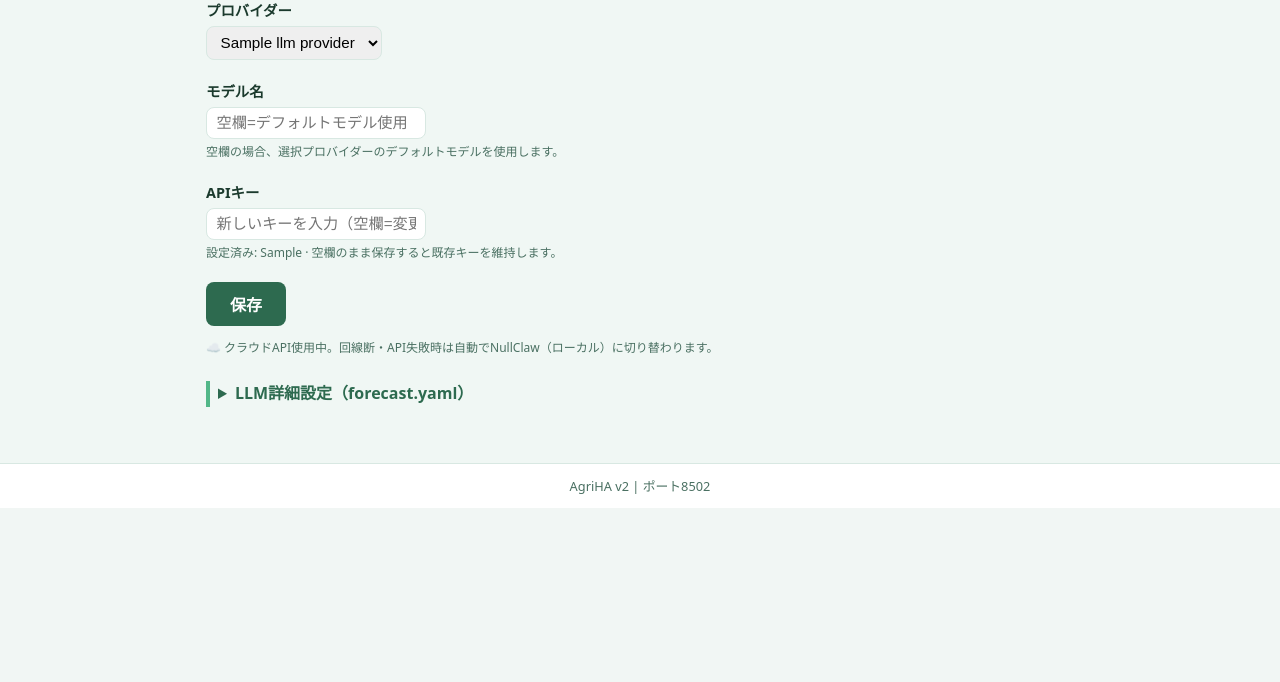
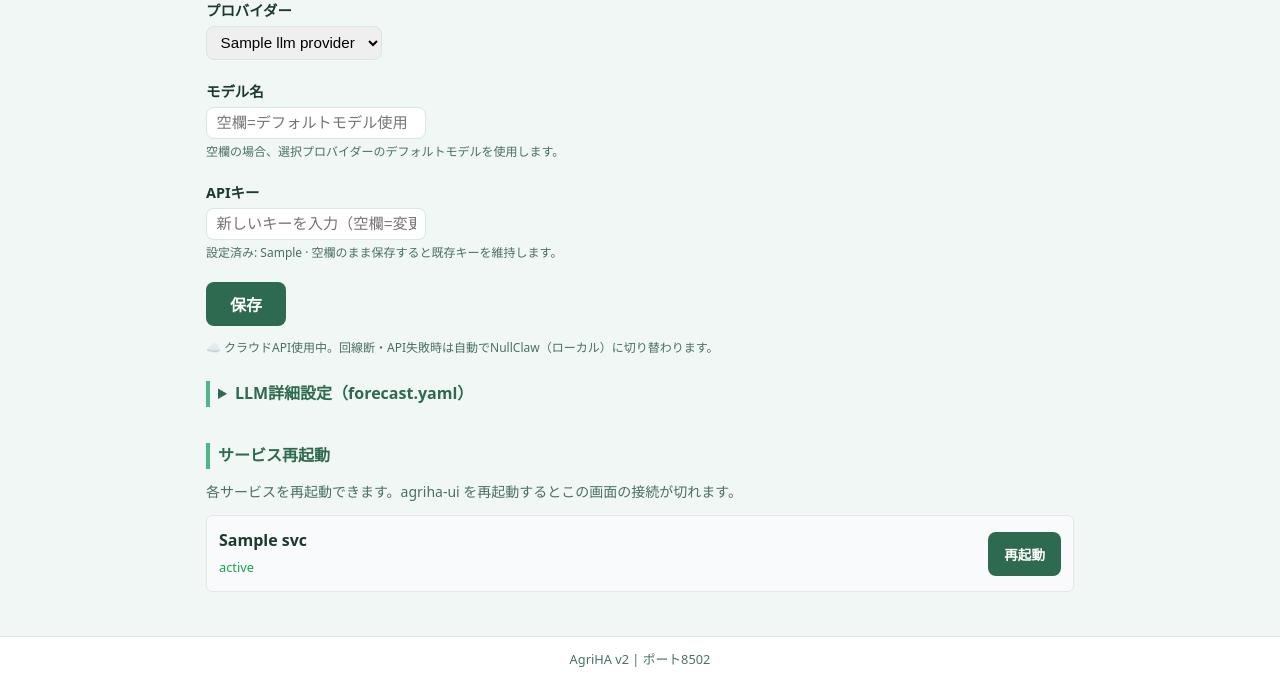
Before and after one commit to yasunorioi/uecs-llm, a FastAPI app: template src/agriha/chat/templates/settings.html in a window 1280 px wide. Shown: the part 3566-4248 px from the top of the page. Before the commit the page ends 4074 px from the top, so only its background shows below. Run offline with FastAPI, Linux system fonts and the light colour scheme; the template is opened without the code that fills it: most values are stand-ins (such as "Sample title", 1, 10 or a date in 2020).

Commit message:
feat: 設定画面にサービス再起動ボタン追加
unipi-daemon / agriha-ui / agriha-nullclaw-proxy の
稼働状態表示と再起動ボタンを設定画面に追加。
確認ダイアログ付き。sudoers設定が別途必要。

Co-Authored-By: Claude Opus 4.6 <noreply@anthropic.com>

```diff
--- a/src/agriha/chat/app.py
+++ b/src/agriha/chat/app.py
@@ -740,6 +740,17 @@ async def settings(
     # ネットワーク設定
     network_config = load_network_config(NETWORK_CONFIG_PATH)
     network_status = get_network_status()
+    # サービス状態
+    service_statuses: dict[str, str] = {}
+    for svc in sorted(_RESTARTABLE_SERVICES):
+        try:
+            cp = subprocess.run(
+                ["systemctl", "is-active", svc],
+                capture_output=True, text=True, timeout=5,
+            )
+            service_statuses[svc] = cp.stdout.strip()
+        except Exception:
+            service_statuses[svc] = "unknown"
     flash: str | None = None
     if saved:
         flash = "設定を保存しました"
@@ -758,6 +769,7 @@ async def settings(
         "network_config": network_config,
         "network_status": network_status,
         "apn_presets": APN_PRESETS,
+        "service_statuses": service_statuses,
         "flash": flash,
     }
     return templates.TemplateResponse("settings.html", ctx)
@@ -932,6 +944,52 @@ async def save_llm_provider_route(
         return RedirectResponse(url="/settings?error=1", status_code=303)
 
 
+# ── サービス再起動 ─────────────────────────────────────────────────────────
+
+_RESTARTABLE_SERVICES = {
+    "unipi-daemon",
+    "agriha-ui",
+    "agriha-nullclaw-proxy",
+}
+
+
+@app.post("/settings/restart_service")
+async def restart_service_route(
+    service: str = Form(...),
+    _: None = Depends(verify_auth),
+) -> RedirectResponse:
+    """systemd サービスを再起動する。"""
+    if service not in _RESTARTABLE_SERVICES:
+        return RedirectResponse(url="/settings?error=1", status_code=303)
+    try:
+        subprocess.run(
+            ["sudo", "systemctl", "restart", service],
+            check=True,
+            timeout=15,
+        )
+        return RedirectResponse(url="/settings?saved=1", status_code=303)
+    except Exception:
+        return RedirectResponse(url="/settings?error=1", status_code=303)
+
+
+@app.get("/api/service_status")
+async def service_status_route(
+    _: None = Depends(verify_auth),
+) -> dict[str, Any]:
+    """再起動可能サービスの稼働状態を返す。"""
+    result: dict[str, Any] = {}
+    for svc in sorted(_RESTARTABLE_SERVICES):
+        try:
+            cp = subprocess.run(
+                ["systemctl", "is-active", svc],
+                capture_output=True, text=True, timeout=5,
+            )
+            result[svc] = cp.stdout.strip()
+        except Exception:
+            result[svc] = "unknown"
+    return result
+
+
 # ── LINE Bot Webhook ───────────────────────────────────────────────────────
 
 @app.post("/callback")
--- a/src/agriha/chat/templates/settings.html
+++ b/src/agriha/chat/templates/settings.html
@@ -333,6 +333,33 @@
     </form>
   </details>
 </section>
+{# ─── サービス再起動 ──────────────────────────── #}
+<section class="section">
+  <h2 class="section__title">サービス再起動</h2>
+  <p class="section__desc">各サービスを再起動できます。agriha-ui を再起動するとこの画面の接続が切れます。</p>
+  <div style="display:flex; flex-direction:column; gap:0.75rem;">
+    {% for svc, svc_status in service_statuses.items() %}
+    <div style="display:flex; align-items:center; gap:1rem; padding:0.75rem; background:#f9fafb; border:1px solid #e5e7eb; border-radius:6px;">
+      <div style="flex:1;">
+        <strong>{{ svc }}</strong><br>
+        <span style="font-size:0.8rem;
+          {% if svc_status == 'active' %}color:#16a34a;
+          {% elif svc_status == 'inactive' %}color:#9ca3af;
+          {% else %}color:#b45309;{% endif %}">
+          {{ svc_status }}
+        </span>
+      </div>
+      <form action="/settings/restart_service" method="post" style="margin:0;"
+            onsubmit="return confirm('{{ svc }} を再起動しますか？')">
+        <input type="hidden" name="service" value="{{ svc }}">
+        <button type="submit" class="btn btn--primary" style="font-size:0.85rem; padding:0.4rem 1rem;">
+          再起動
+        </button>
+      </form>
+    </div>
+    {% endfor %}
+  </div>
+</section>
 {% endblock %}
 
 {% block scripts %}
```
